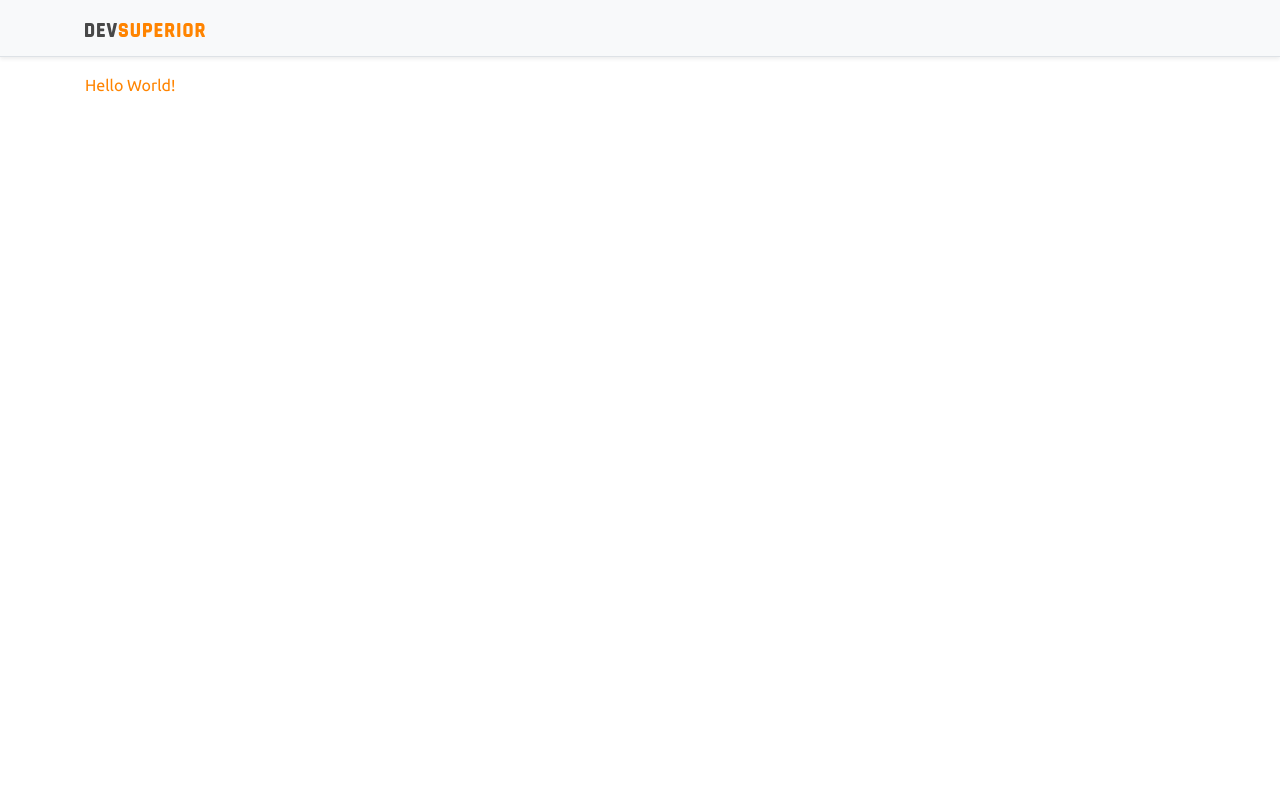
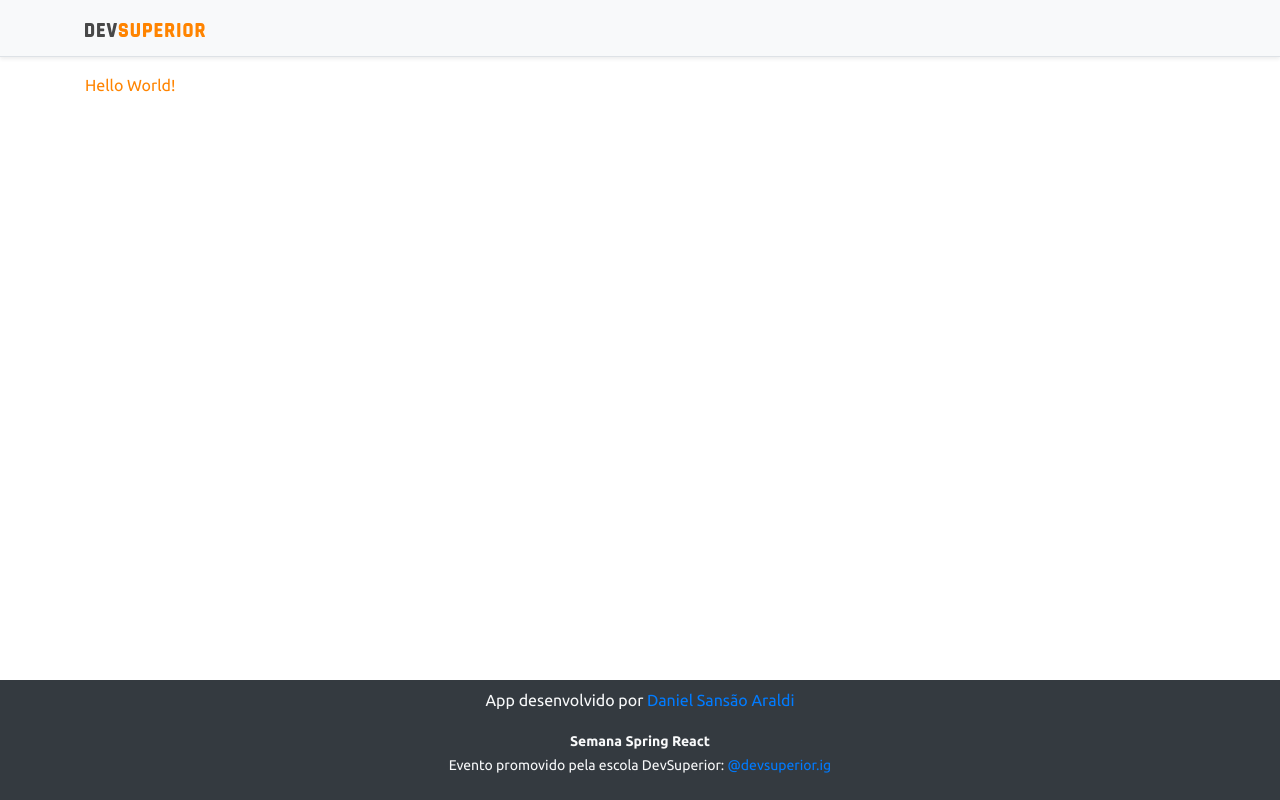
Before and after one commit to DanielAraldi/DS-Vendas, a React (Create React App) app in the folder frontend/: page / in a window 1280 px wide. Built offline with nearby package versions, Linux system fonts and the light colour scheme.

Commit message:
feat: create Footer component

```diff
--- a/frontend/src/App.tsx
+++ b/frontend/src/App.tsx
@@ -1,3 +1,4 @@
+import Footer from "components/Footer";
 import NavBar from "components/NavBar";
 
 function App() {
@@ -7,6 +8,7 @@
       <div className="container">
         <div className="text-primary">Hello World!</div>
       </div>
+      <Footer />
     </>
   );
 }
--- /dev/null
+++ b/frontend/src/components/Footer/index.tsx
@@ -0,0 +1,34 @@
+function Footer() {
+  return (
+    <footer className="footer mt-auto py-2 bg-dark">
+      <div className="container">
+        <p className="text-light">
+          App desenvolvido por{" "}
+          <a
+            href="https://github.com/DanielAraldi"
+            target="_blank"
+            rel="noreferrer"
+          >
+            Daniel Sansão Araldi
+          </a>
+        </p>
+        <p className="text-light">
+          <small>
+            <strong>Semana Spring React</strong>
+            <br />
+            Evento promovido pela escola DevSuperior:{" "}
+            <a
+              href="https://instagram.com/devsuperior.ig"
+              target="_blank"
+              rel="noreferrer"
+            >
+              @devsuperior.ig
+            </a>
+          </small>
+        </p>
+      </div>
+    </footer>
+  );
+}
+
+export default Footer;
```
